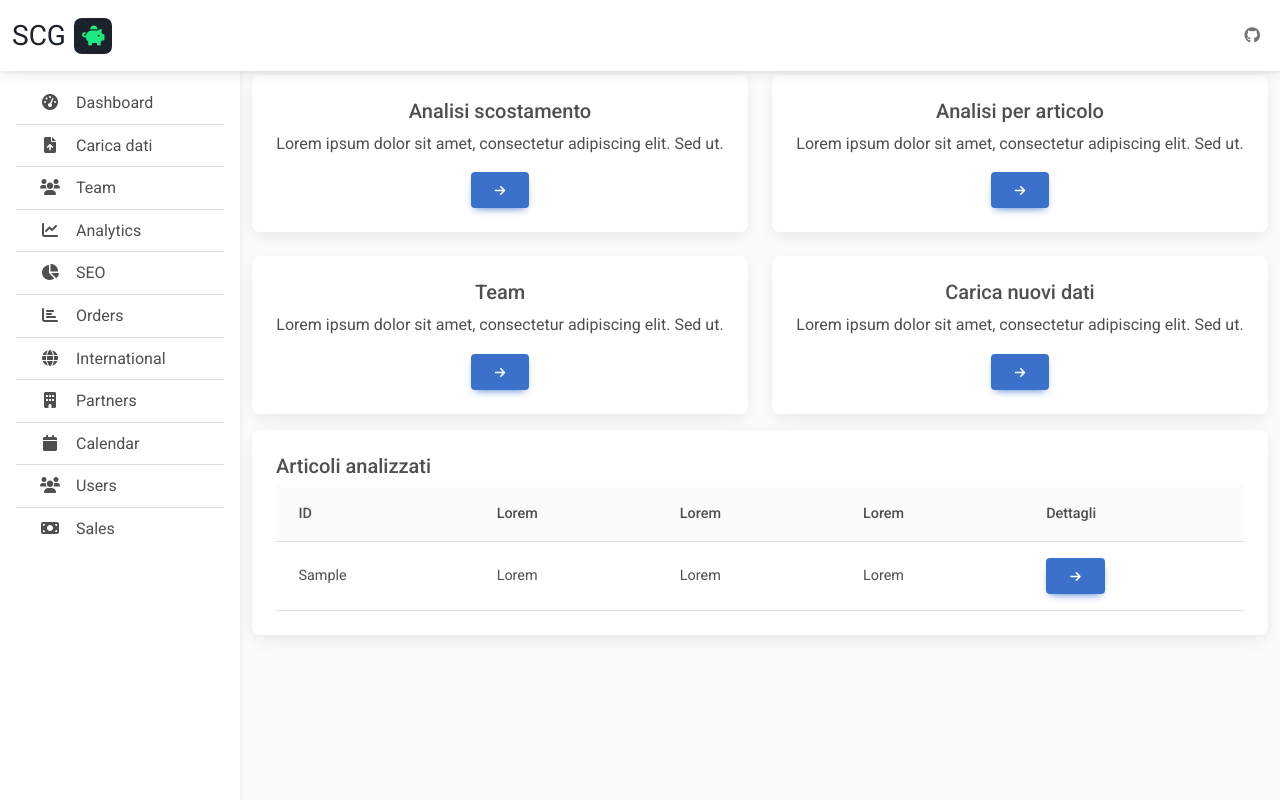
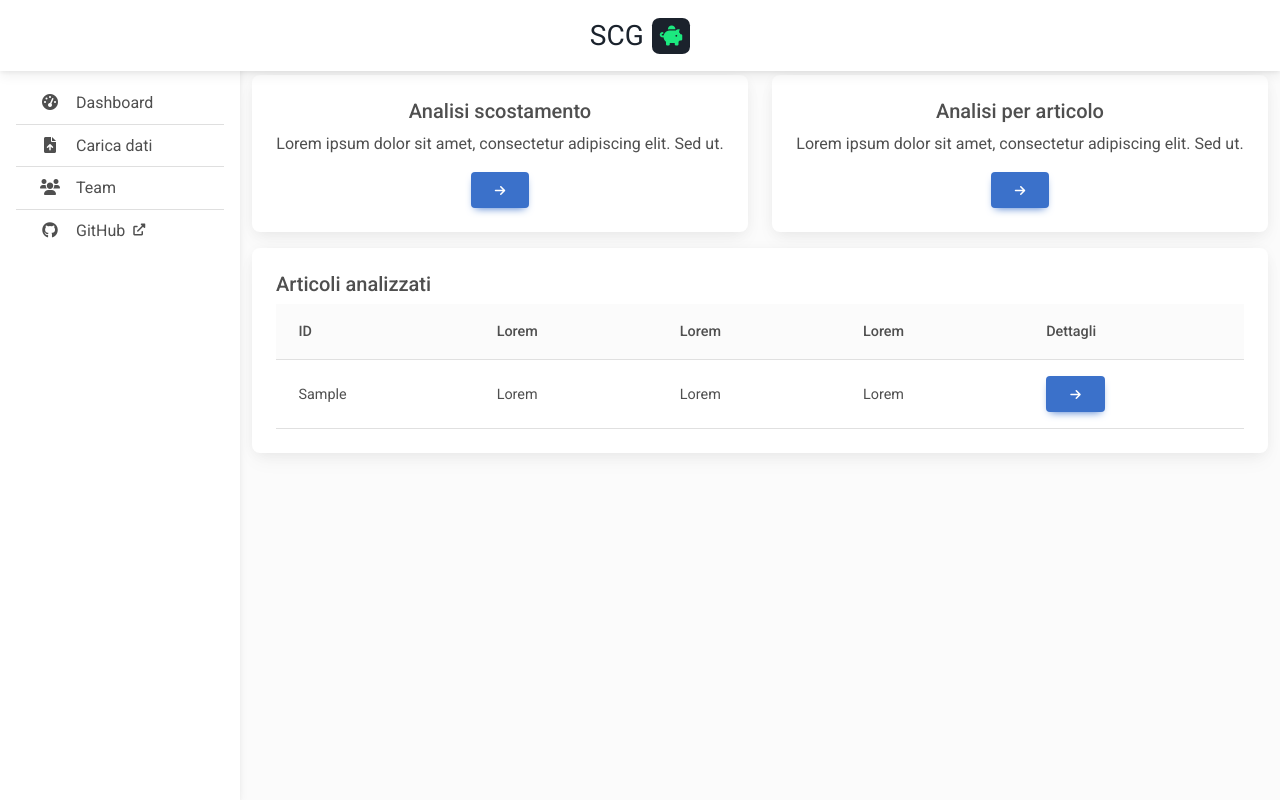
Before and after one commit to andrearoota/sistemiDiControlloDiGestione, a Flask app: page / in a window 1280 px wide. Run offline with Flask 3, Linux system fonts and the light colour scheme; tables that the repository leaves empty hold one stand-in row (values such as "Sample post"); parts of the project's set-up code (start-up, migrations or seed data) failed here and were passed over.

Commit message:
Miglioramenti grafiici generali

```diff
--- a/website/templates/base.html
+++ b/website/templates/base.html
@@ -76,23 +76,8 @@
                     </a>
                     <a href="/chi-siamo" class="list-group-item list-group-item-action py-2 ripple"><i
                             class="fas fa-users fa-fw me-3"></i><span>Team</span></a>
-                    <a href="#" class="list-group-item list-group-item-action py-2 ripple"><i
-                            class="fas fa-chart-line fa-fw me-3"></i><span>Analytics</span></a>
-                    <a href="#" class="list-group-item list-group-item-action py-2 ripple">
-                        <i class="fas fa-chart-pie fa-fw me-3"></i><span>SEO</span>
-                    </a>
-                    <a href="#" class="list-group-item list-group-item-action py-2 ripple"><i
-                            class="fas fa-chart-bar fa-fw me-3"></i><span>Orders</span></a>
-                    <a href="#" class="list-group-item list-group-item-action py-2 ripple"><i
-                            class="fas fa-globe fa-fw me-3"></i><span>International</span></a>
-                    <a href="#" class="list-group-item list-group-item-action py-2 ripple"><i
-                            class="fas fa-building fa-fw me-3"></i><span>Partners</span></a>
-                    <a href="#" class="list-group-item list-group-item-action py-2 ripple"><i
-                            class="fas fa-calendar fa-fw me-3"></i><span>Calendar</span></a>
-                    <a href="#" class="list-group-item list-group-item-action py-2 ripple"><i
-                            class="fas fa-users fa-fw me-3"></i><span>Users</span></a>
-                    <a href="#" class="list-group-item list-group-item-action py-2 ripple"><i
-                            class="fas fa-money-bill fa-fw me-3"></i><span>Sales</span></a>
+                    <a href="https://github.com/andrearoota/sistemiDiControlloDiGestione" target="_blank" class="list-group-item list-group-item-action py-2 ripple"><i
+                            class="fab fa-github fa-fw me-3"></i><span>GitHub</span><span class="fas fa-external-link-alt fa-xs ms-2"></span></a>
                 </div>
             </div>
         </nav>
@@ -109,7 +94,7 @@
                 </button>
 
                 <!-- Brand -->
-                <a class="navbar-brand" href="#">
+                <a class="navbar-brand mx-auto" href="#">
                     <span id="logo-text" contenteditable="true" style="color: rgb(26, 34, 44);">
                         <span style="font-family: Roboto;" class="me-2 fs-3">SCG</span>
                     </span>
@@ -118,17 +103,6 @@
                         <i class="fas fa-piggy-bank p-2" style="color: rgb(28, 233, 127);"></i>
                     </span>
                 </a>
-
-                <!-- Right links -->
-                <ul class="navbar-nav ms-auto d-flex flex-row">
-                    <!-- GitHub -->
-                    <li class="nav-item me-3 me-lg-0">
-                        <a class="nav-link" href="https://github.com/andrearoota/sistemiDiControlloDiGestione"
-                            target="_blank">
-                            <i class="fab fa-github"></i>
-                        </a>
-                    </li>
-                </ul>
             </div>
             <!-- Container wrapper -->
         </nav>
--- a/website/templates/dashboard.html
+++ b/website/templates/dashboard.html
@@ -22,26 +22,6 @@
                         <h5 class="card-title">Analisi per articolo</h5>
                         <p class="card-text">Lorem ipsum dolor sit amet, consectetur adipiscing elit. Sed ut.</p>
                         <a href="/specificaArticolo" class="btn btn-primary"><i class="fas fa-arrow-right"></i></a>
-                    </div>
-                </div>
-            </div>
-
-            <div class="col">
-                <div class="card">
-                    <div class="card-body">
-                        <h5 class="card-title">Team</h5>
-                        <p class="card-text">Lorem ipsum dolor sit amet, consectetur adipiscing elit. Sed ut.</p>
-                        <a href="/chiSiamo" class="btn btn-primary"><i class="fas fa-arrow-right"></i></a>
-                    </div>
-                </div>
-            </div>
-
-            <div class="col">
-                <div class="card">
-                    <div class="card-body">
-                        <h5 class="card-title">Carica nuovi dati</h5>
-                        <p class="card-text">Lorem ipsum dolor sit amet, consectetur adipiscing elit. Sed ut.</p>
-                        <a href="/uploadData" class="btn btn-primary"><i class="fas fa-arrow-right"></i></a>
                     </div>
                 </div>
             </div>
```
